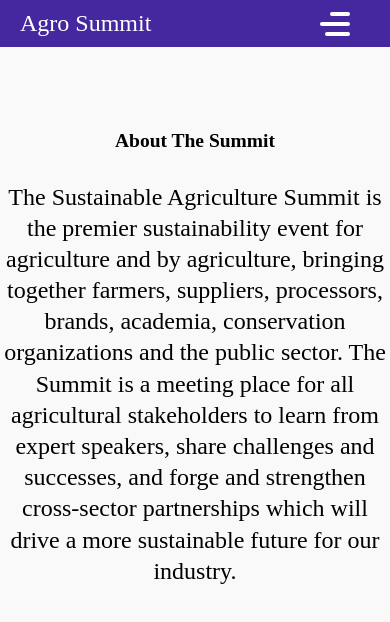
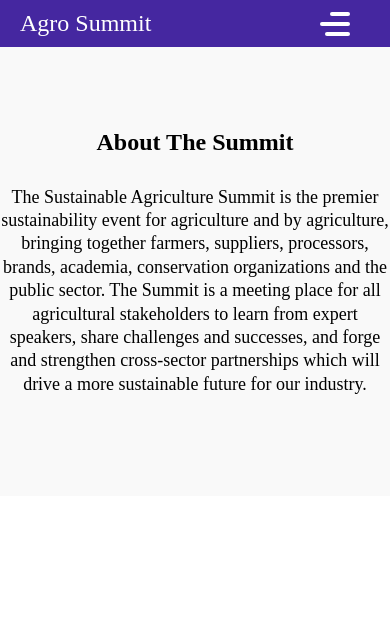
Before and after one commit to harshitgupta2019/Summit, a React (Create React App) app in the folder frontend/: page /about in a window 390 px wide. Shown: the top 622 px of the page. Built offline with nearby package versions, Linux system fonts and the light colour scheme.

Commit message:
Update About.css

```diff
--- a/frontend/src/components/About/About.css
+++ b/frontend/src/components/About/About.css
@@ -11,7 +11,7 @@
   }
 
   .about-title {
-    font-size: 5vw;
+    font-size: 30px;
     font-weight: 700;
     line-height: .9;
     /* margin-bottom: 20px; */
@@ -19,6 +19,14 @@
   }
 
   .about-description {
-    font-size: 1.5rem;
+    font-size: 25px;
     line-height: 1.3;
   }
+  @media screen and (max-width:786px){
+    .about-title{
+      font-size: 24px;
+    }
+    .about-description{
+      font-size: 18px;
+    }
+  }
```
